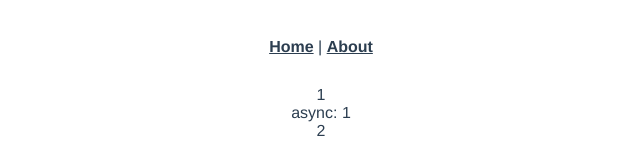
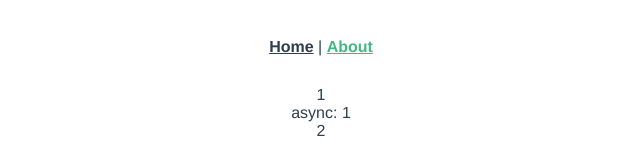
Before and after one commit to lowKeyXiaoDong/my-vue, a Vue app: page /about in a window 1280 px wide. Shown: the top 160 px of the page, without its empty margins (319-959 px from the left). Built offline with nearby package versions, Linux system fonts and the light colour scheme; the HTML template or start-up script is replaced by a standard one.

Commit message:
feature 更新vue-router

```diff
--- a/src/App.vue
+++ b/src/App.vue
@@ -1,8 +1,8 @@
 <template>
   <div id="app">
     <div id="nav">
-      <router-link to="#/">Home</router-link> |
-      <router-link to="#/about">About</router-link>
+      <router-link to="/">Home</router-link> |
+      <router-link to="/about">About</router-link>
     </div>
     <div @click="$store.dispatch('add')">{{$store.state.count}}</div>
     <div @click="$store.commit('add')">async: {{$store.state.count}}</div>
--- a/src/krouter/kvue-router.js
+++ b/src/krouter/kvue-router.js
@@ -34,7 +34,7 @@ VueRouter.install = function(_Vue) {
       },
     },
     render(h) {
-      return h('a', { attrs: { href: this.to } }, this.$slots.default)
+      return h('a', { attrs: { href: '#' + this.to } }, this.$slots.default)
     },
   })
 
```
